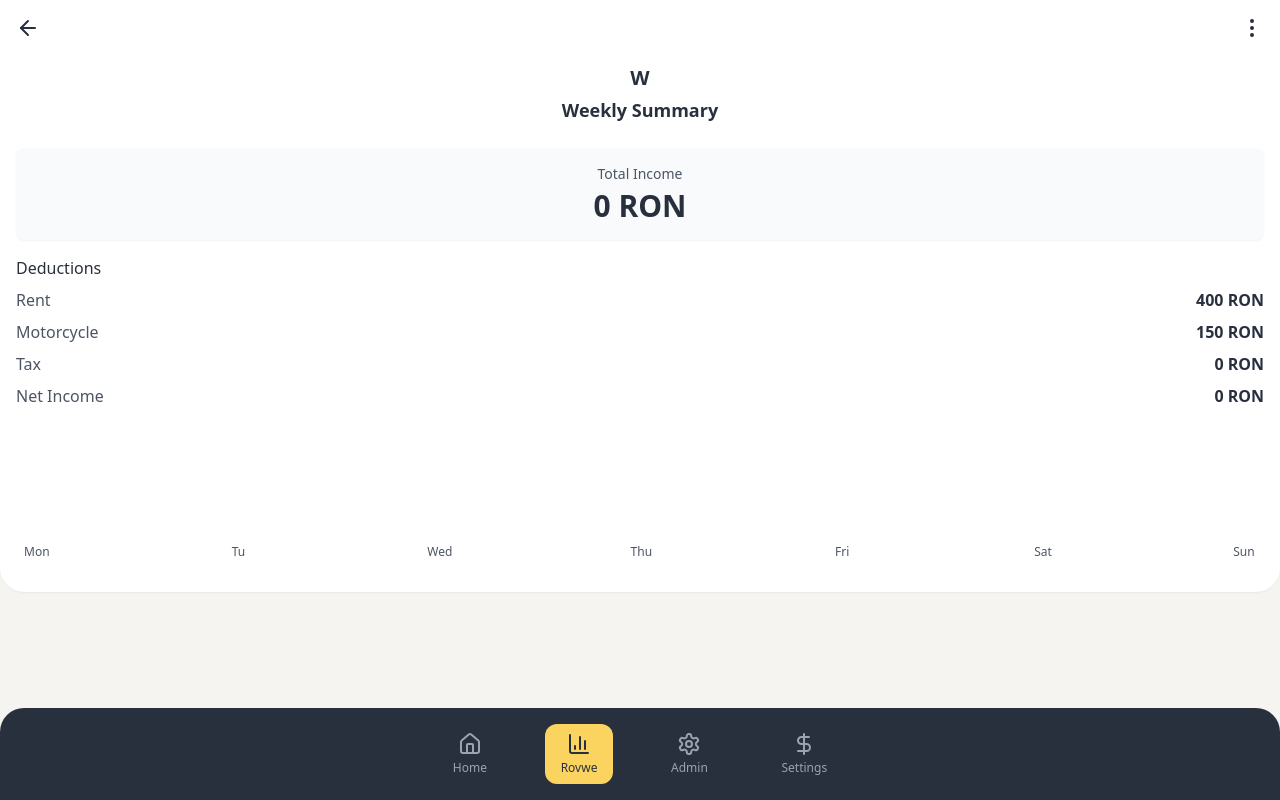
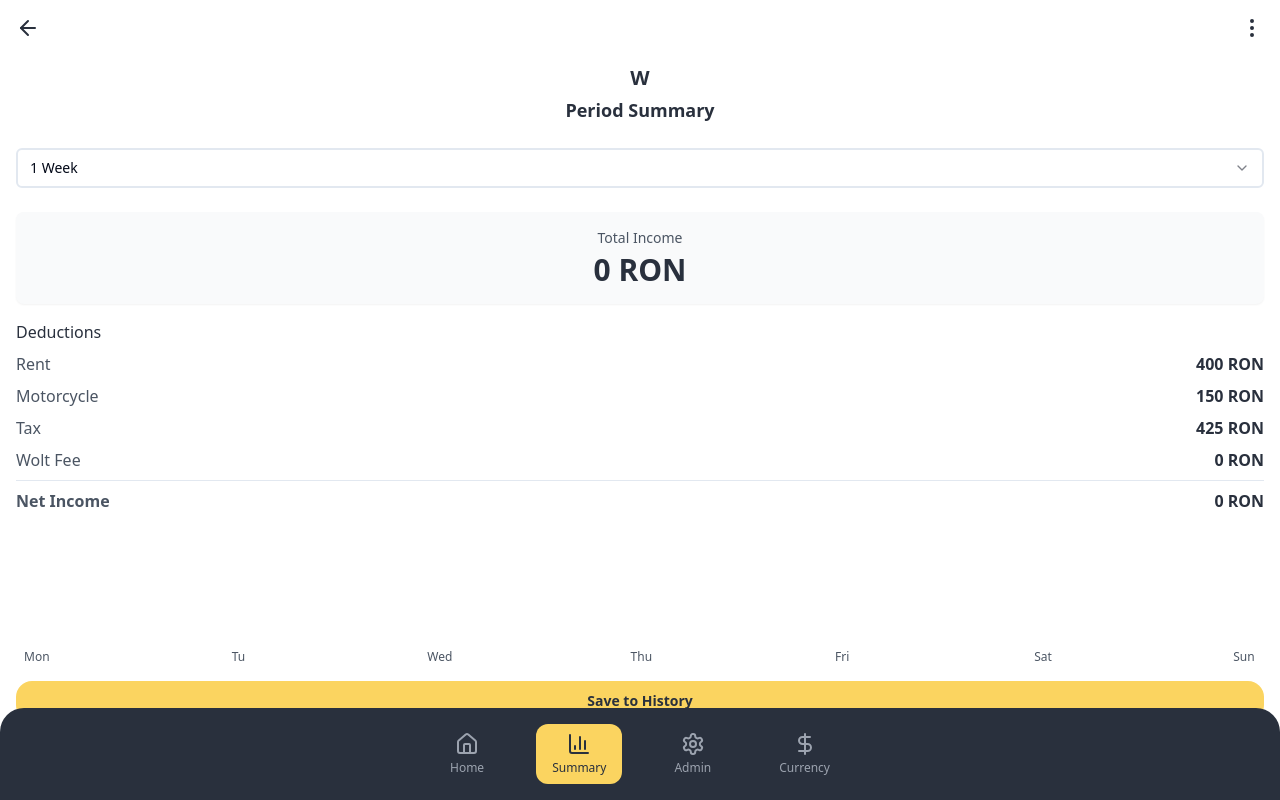
Before and after one commit to befreelikayna/glovo-income-tracker-pro-44, a React (Vite) app: page /weekly-summary in a window 1280 px wide. Built offline with nearby package versions, Linux system fonts and the light colour scheme.

Commit message:
Refactor: Update app for Wolt, tax, and history
- Changed app name from Glovo to Wolt.
- Updated tax percentage to 425.
- Added weekly and monthly income history calculation options.

```diff
--- a/src/components/NavigationBar.tsx
+++ b/src/components/NavigationBar.tsx
@@ -7,9 +7,9 @@ const NavigationBar = () => {
 
   const navItems = [
     { icon: Home, label: "Home", path: "/" },
-    { icon: BarChart3, label: "Rovwe", path: "/weekly-summary" },
+    { icon: BarChart3, label: "Summary", path: "/weekly-summary" },
     { icon: Settings, label: "Admin", path: "/admin" },
-    { icon: DollarSign, label: "Settings", path: "/currency" },
+    { icon: DollarSign, label: "Currency", path: "/currency" },
   ];
 
   return (
--- a/src/pages/AdminPanel.tsx
+++ b/src/pages/AdminPanel.tsx
@@ -13,8 +13,8 @@ const AdminPanel = () => {
   const [settings, setSettings] = useState({
     rent: 400,
     motorcycle: 150,
-    taxRate: 10,
-    glovoRate: 10,
+    tax: 425,
+    woltRate: 10,
   });
   const [currency, setCurrency] = useState("RON");
   const { toast } = useToast();
@@ -87,27 +87,27 @@ const AdminPanel = () => {
 
           <Card className="p-4 bg-white border-0">
             <div className="flex justify-between items-center">
-              <span className="font-medium text-glovo-dark">Tax %</span>
+              <span className="font-medium text-glovo-dark">Tax</span>
               <div className="flex items-center gap-2">
                 <Input
                   type="number"
-                  value={settings.taxRate}
-                  onChange={(e) => handleInputChange('taxRate', e.target.value)}
+                  value={settings.tax}
+                  onChange={(e) => handleInputChange('tax', e.target.value)}
                   className="w-20 text-right border-0 bg-gray-100"
                 />
-                <span className="text-sm text-gray-600">%</span>
+                <span className="text-sm text-gray-600">RON</span>
               </div>
             </div>
           </Card>
 
           <Card className="p-4 bg-white border-0">
             <div className="flex justify-between items-center">
-              <span className="font-medium text-glovo-dark">Glovo fee %</span>
+              <span className="font-medium text-glovo-dark">Wolt fee %</span>
               <div className="flex items-center gap-2">
                 <Input
                   type="number"
-                  value={settings.glovoRate}
-                  onChange={(e) => handleInputChange('glovoRate', e.target.value)}
+                  value={settings.woltRate}
+                  onChange={(e) => handleInputChange('woltRate', e.target.value)}
                   className="w-20 text-right border-0 bg-gray-100"
                 />
                 <span className="text-sm text-gray-600">%</span>
--- a/src/pages/WeeklySummary.tsx
+++ b/src/pages/WeeklySummary.tsx
@@ -1,56 +1,96 @@
 
 import { useState, useEffect } from "react";
 import { Card } from "@/components/ui/card";
+import { Button } from "@/components/ui/button";
+import { Select, SelectContent, SelectItem, SelectTrigger, SelectValue } from "@/components/ui/select";
 import { ArrowLeft, MoreVertical } from "lucide-react";
 import { Link } from "react-router-dom";
 import NavigationBar from "@/components/NavigationBar";
 
 const WeeklySummary = () => {
-  const [weeklyData, setWeeklyData] = useState({
+  const [selectedPeriod, setSelectedPeriod] = useState("1week");
+  const [calculatedData, setCalculatedData] = useState({
     totalIncome: 0,
     deductions: {
       rent: 400,
       motorcycle: 150,
-      tax: 0,
-      glovoFee: 0,
+      tax: 425,
+      woltFee: 0,
     },
     netIncome: 0,
     dailyEarnings: Array(7).fill(0),
   });
+  const [historicData, setHistoricData] = useState<any[]>([]);
+
+  const periodOptions = [
+    { value: "1week", label: "1 Week", multiplier: 1 },
+    { value: "2week", label: "2 Weeks", multiplier: 2 },
+    { value: "3week", label: "3 Weeks", multiplier: 3 },
+    { value: "4week", label: "4 Weeks", multiplier: 4 },
+    { value: "1month", label: "1 Month", multiplier: 4.33 },
+  ];
 
   useEffect(() => {
-    // Calculate weekly summary from stored earnings
+    calculatePeriodSummary();
+    loadHistoricData();
+  }, [selectedPeriod]);
+
+  const calculatePeriodSummary = () => {
     const earnings = JSON.parse(localStorage.getItem("earnings") || "[]");
-    const settings = JSON.parse(localStorage.getItem("adminSettings") || '{"rent": 400, "motorcycle": 150, "taxRate": 10, "glovoRate": 10}');
+    const settings = JSON.parse(localStorage.getItem("adminSettings") || '{"rent": 400, "motorcycle": 150, "tax": 425, "woltRate": 10}');
+
+    const selectedOption = periodOptions.find(p => p.value === selectedPeriod);
+    const multiplier = selectedOption?.multiplier || 1;
 
     if (earnings.length > 0) {
       const totalIncome = earnings.reduce((sum: number, earning: any) => sum + earning.daily + earning.cash, 0);
-      const tax = (totalIncome * settings.taxRate) / 100;
-      const glovoFee = (totalIncome * settings.glovoRate) / 100;
-      const netIncome = totalIncome - settings.rent - settings.motorcycle - tax - glovoFee;
+      const scaledIncome = totalIncome * multiplier;
+      const woltFee = (scaledIncome * settings.woltRate) / 100;
+      const totalDeductions = (settings.rent + settings.motorcycle + settings.tax) * multiplier + woltFee;
+      const netIncome = scaledIncome - totalDeductions;
 
-      // Get last 7 days of earnings for chart
+      // Get last 7 days for chart display
       const last7Days = earnings.slice(-7).map((earning: any) => earning.daily + earning.cash);
       while (last7Days.length < 7) {
         last7Days.unshift(0);
       }
 
-      setWeeklyData({
-        totalIncome,
+      setCalculatedData({
+        totalIncome: scaledIncome,
         deductions: {
-          rent: settings.rent,
-          motorcycle: settings.motorcycle,
-          tax,
-          glovoFee,
+          rent: settings.rent * multiplier,
+          motorcycle: settings.motorcycle * multiplier,
+          tax: settings.tax * multiplier,
+          woltFee,
         },
         netIncome,
         dailyEarnings: last7Days,
       });
     }
-  }, []);
+  };
+
+  const loadHistoricData = () => {
+    const historic = JSON.parse(localStorage.getItem("historicData") || "[]");
+    setHistoricData(historic);
+  };
+
+  const saveToHistory = () => {
+    const newRecord = {
+      period: selectedPeriod,
+      periodLabel: periodOptions.find(p => p.value === selectedPeriod)?.label,
+      date: new Date().toISOString(),
+      ...calculatedData,
+    };
+
+    const existingHistoric = JSON.parse(localStorage.getItem("historicData") || "[]");
+    existingHistoric.push(newRecord);
+    localStorage.setItem("historicData", JSON.stringify(existingHistoric));
+
+    setHistoricData(existingHistoric);
+  };
 
   const days = ['Mon', 'Tu', 'Wed', 'Thu', 'Fri', 'Sat', 'Sun'];
-  const maxEarning = Math.max(...weeklyData.dailyEarnings);
+  const maxEarning = Math.max(...calculatedData.dailyEarnings);
 
   return (
     <div className="min-h-screen bg-glovo-light">
@@ -65,13 +105,29 @@ const WeeklySummary = () => {
 
         <div className="text-center mb-6">
           <h1 className="text-xl font-bold text-glovo-dark mb-1">W</h1>
-          <h2 className="text-lg font-semibold text-glovo-dark">Weekly Summary</h2>
+          <h2 className="text-lg font-semibold text-glovo-dark">Period Summary</h2>
+        </div>
+
+        {/* Period Selector */}
+        <div className="mb-6">
+          <Select value={selectedPeriod} onValueChange={setSelectedPeriod}>
+            <SelectTrigger className="bg-white border-2 border-glovo-gold">
+              <SelectValue />
+            </SelectTrigger>
+            <SelectContent className="bg-white">
+              {periodOptions.map((option) => (
+                <SelectItem key={option.value} value={option.value}>
+                  {option.label}
+                </SelectItem>
+              ))}
+            </SelectContent>
+          </Select>
         </div>
 
         <Card className="p-4 bg-gray-50 border-0 mb-4">
           <div className="text-center">
             <p className="text-sm text-gray-600 mb-1">Total Income</p>
-            <p className="text-3xl font-bold text-glovo-dark">{weeklyData.totalIncome.toFixed(0)} RON</p>
+            <p className="text-3xl font-bold text-glovo-dark">{calculatedData.totalIncome.toFixed(0)} RON</p>
           </div>
         </Card>
 
@@ -81,26 +137,30 @@ const WeeklySummary = () => {
           </div>
           <div className="flex justify-between">
             <span className="text-gray-600">Rent</span>
-            <span className="text-glovo-dark font-semibold">{weeklyData.deductions.rent} RON</span>
+            <span className="text-glovo-dark font-semibold">{calculatedData.deductions.rent.toFixed(0)} RON</span>
           </div>
           <div className="flex justify-between">
             <span className="text-gray-600">Motorcycle</span>
-            <span className="text-glovo-dark font-semibold">{weeklyData.deductions.motorcycle} RON</span>
+            <span className="text-glovo-dark font-semibold">{calculatedData.deductions.motorcycle.toFixed(0)} RON</span>
           </div>
           <div className="flex justify-between">
             <span className="text-gray-600">Tax</span>
-            <span className="text-glovo-dark font-semibold">{weeklyData.deductions.tax.toFixed(0)} RON</span>
+            <span className="text-glovo-dark font-semibold">{calculatedData.deductions.tax.toFixed(0)} RON</span>
           </div>
           <div className="flex justify-between">
-            <span className="text-gray-600">Net Income</span>
-            <span className="text-glovo-dark font-bold">{weeklyData.netIncome.toFixed(0)} RON</span>
+            <span className="text-gray-600">Wolt Fee</span>
+            <span className="text-glovo-dark font-semibold">{calculatedData.deductions.woltFee.toFixed(0)} RON</span>
+          </div>
+          <div className="flex justify-between border-t pt-2">
+            <span className="text-gray-600 font-bold">Net Income</span>
+            <span className="text-glovo-dark font-bold">{calculatedData.netIncome.toFixed(0)} RON</span>
           </div>
         </div>
 
         {/* Chart */}
         <div className="mb-4">
           <div className="flex items-end justify-between h-32 px-2">
-            {weeklyData.dailyEarnings.map((earning, index) => (
+            {calculatedData.dailyEarnings.map((earning, index) => (
               <div key={index} className="flex flex-col items-center">
                 <div
                   className="bg-glovo-green rounded-t w-6 mb-1"
@@ -114,6 +174,33 @@ const WeeklySummary = () => {
             ))}
           </div>
         </div>
+
+        <Button
+          onClick={saveToHistory}
+          className="w-full mb-4 bg-glovo-gold text-glovo-dark font-bold py-3 rounded-2xl hover:bg-glovo-gold/90"
+        >
+          Save to History
+        </Button>
+
+        {/* Historic Data */}
+        {historicData.length > 0 && (
+          <div className="mt-6">
+            <h3 className="text-lg font-bold text-glovo-dark mb-4">Historic Data</h3>
+            <div className="space-y-2 max-h-40 overflow-y-auto">
+              {historicData.slice(-5).reverse().map((record, index) => (
+                <Card key={index} className="p-3 bg-gray-50 border-0">
+                  <div className="flex justify-between items-center">
+                    <div>
+                      <p className="font-semibold text-glovo-dark">{record.periodLabel}</p>
+                      <p className="text-xs text-gray-600">{new Date(record.date).toLocaleDateString()}</p>
+                    </div>
+                    <p className="font-bold text-glovo-dark">{record.netIncome.toFixed(0)} RON</p>
+                  </div>
+                </Card>
+              ))}
+            </div>
+          </div>
+        )}
       </div>
 
       <NavigationBar />
```
